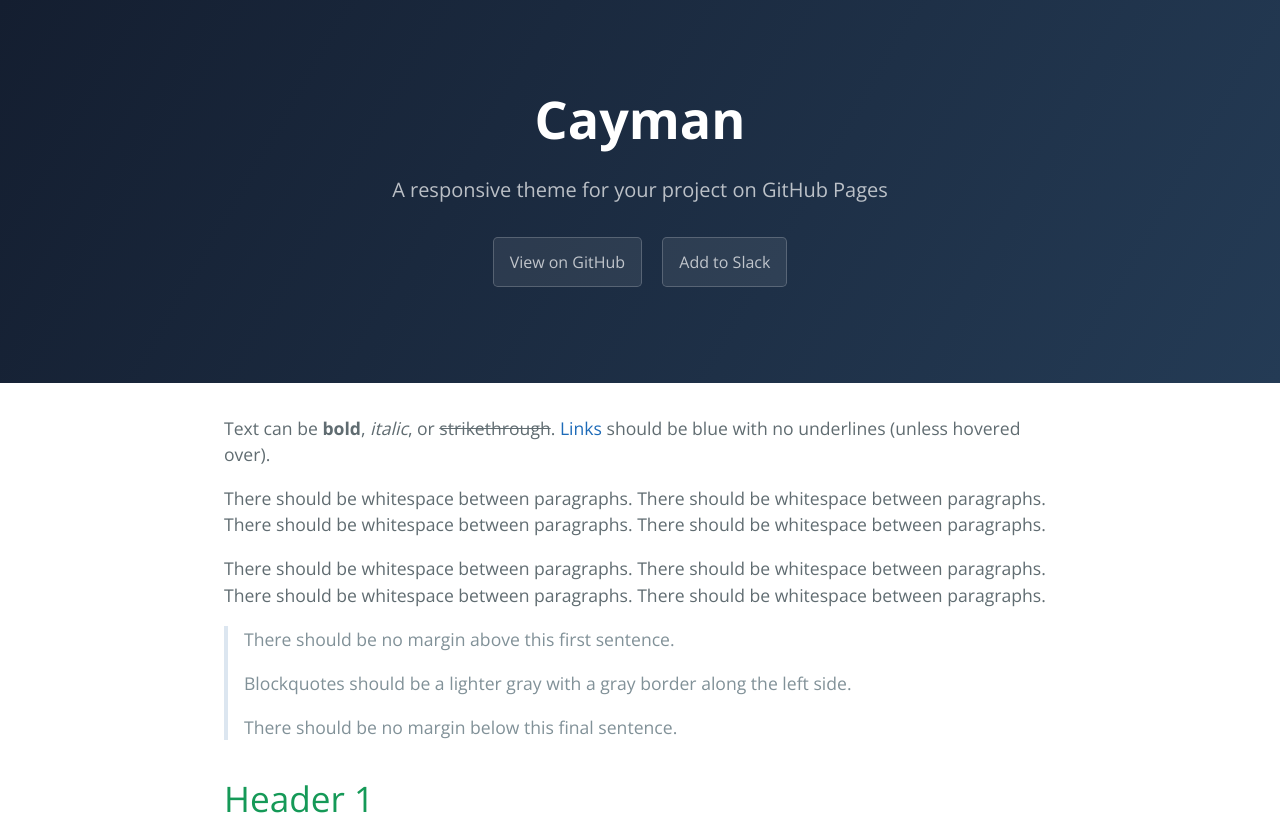
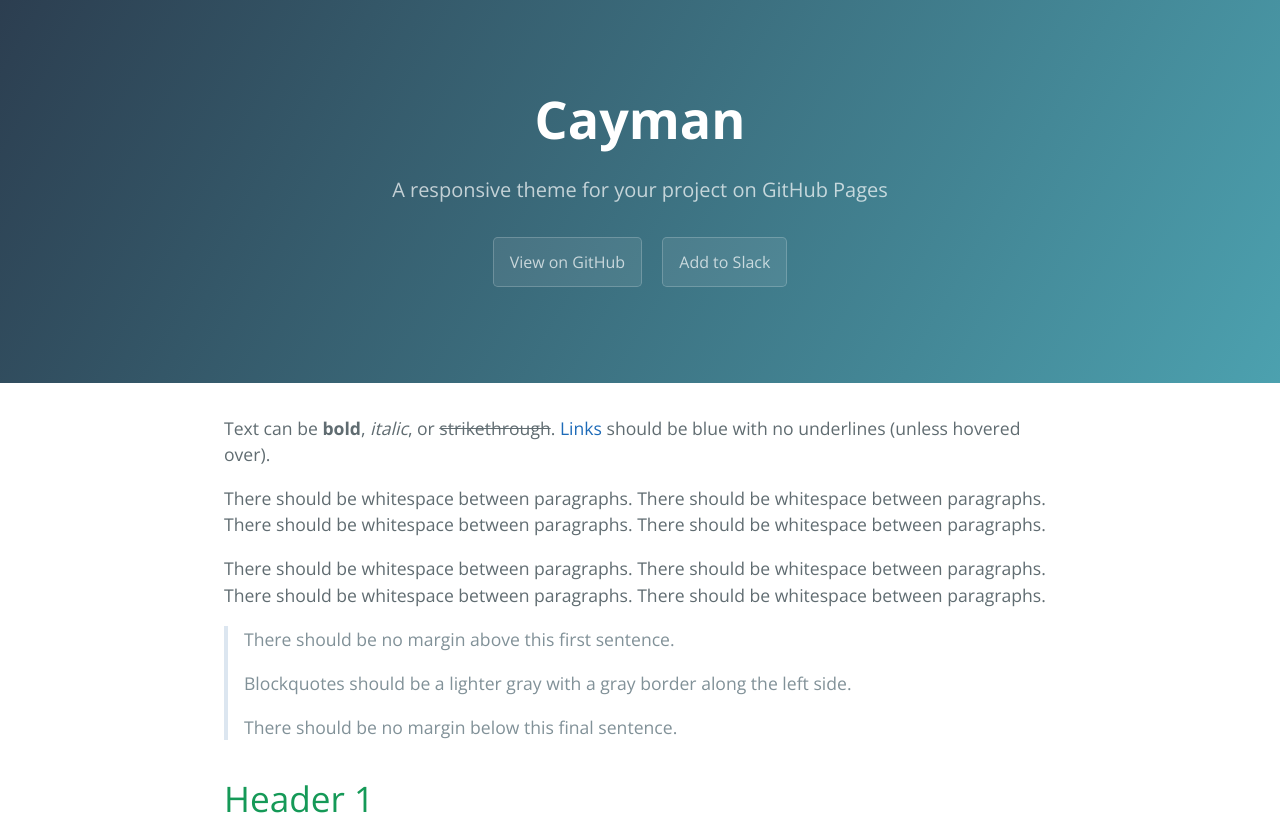
Before and after one commit to Santi871/SnooHelper, a website: page index.html in a window 1280 px wide. Shown: the top 828 px of the page. Drawn offline with nearby package versions, Linux system fonts and the light colour scheme.

Commit message:
Update cayman.css

```diff
--- a/css/cayman.css
+++ b/css/cayman.css
@@ -52,8 +52,8 @@
 .page-header {
   color: #fff;
   text-align: center;
-  background-color: #243B55;
-  background-image: linear-gradient(120deg, #141E30 , #243B55);}
+  background-color: #4CA1AF;
+  background-image: linear-gradient(120deg, #2C3E50 , #4CA1AF);}
   @media screen and (min-width: 64em) {
     .page-header {
       padding: 5rem 6rem; } }
```
